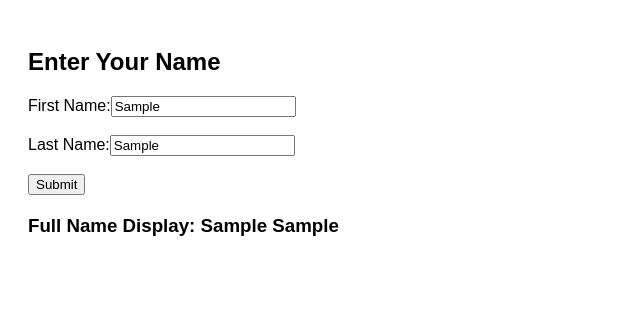
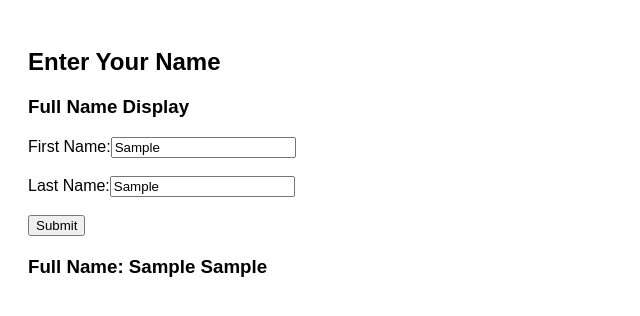
Before and after one commit to Mario-World/Frontend-Labs, a React (Vite) app: page / in a window 1280 px wide. Both pictures are taken after typing "Sample", "Sample" into the empty fields and a click on the button "Submit". Shown: the top 316 px of the page, without its empty margins (0-640 px from the left). Built offline with nearby package versions, Linux system fonts and the light colour scheme.

Commit message:
updated nameForm

```diff
--- a/src/NameForm.jsx
+++ b/src/NameForm.jsx
@@ -10,13 +10,16 @@ function NameForm() {
     if (firstName && lastName) {
       setFullName(`${firstName} ${lastName}`);
     } else {
-      setFullName(""); // clear fullName if fields are empty
+      setFullName(""); // clear if incomplete
     }
   };
 
   return (
     <div style={{ fontFamily: "Arial", padding: "20px" }}>
       <h2>Enter Your Name</h2>
+
+      {/* This is the static heading Cypress expects on initial load */}
+      <h3>Full Name Display</h3>
 
       <form onSubmit={handleSubmit}>
         <label htmlFor="firstName">First Name:</label>
@@ -42,10 +45,10 @@ function NameForm() {
         <button type="submit">Submit</button>
       </form>
 
-      {/* Only render full name when both fields have values */}
+      {/* Only render this after valid submission */}
       {fullName && (
-        <h3 style={{ marginTop: "20px" }}>
-          Full Name Display: {fullName}
+        <h3 data-testid="full-name" style={{ marginTop: "20px" }}>
+          Full Name: {fullName}
         </h3>
       )}
     </div>
```
